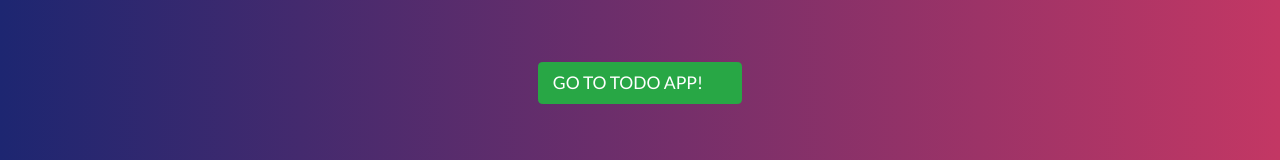
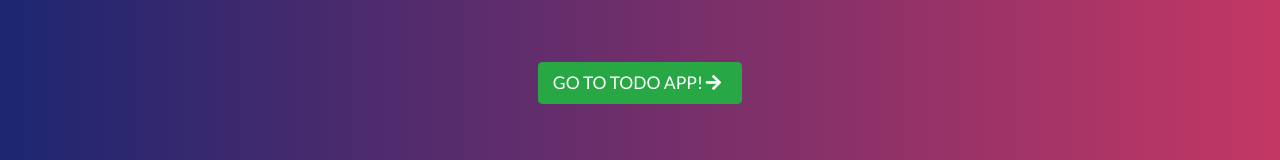
Before and after one commit to tanzgr8/todo, a React (Create React App) app: page / in a window 1280 px wide. Both pictures are taken after typing "name@example.com", "Sample123" into the empty fields and a click on the button "Submit". Shown: the part 238-398 px from the top of the page. Built offline with nearby package versions, Linux system fonts and the light colour scheme.

Commit message:
Final Edit  with Toats Changes

```diff
--- a/src/Login.js
+++ b/src/Login.js
@@ -58,7 +58,7 @@ export default function Login() {
         <React.Fragment>
           <div className="container text-center ct3">
             <Link className="btn btn-success btn-lg" role="button" to="/todo">
-              GO TO TODO APP!<i className="arrow xright icon"></i>
+              GO TO TODO APP!<i className="arrow right icon"></i>
             </Link>
 
           </div>
```
